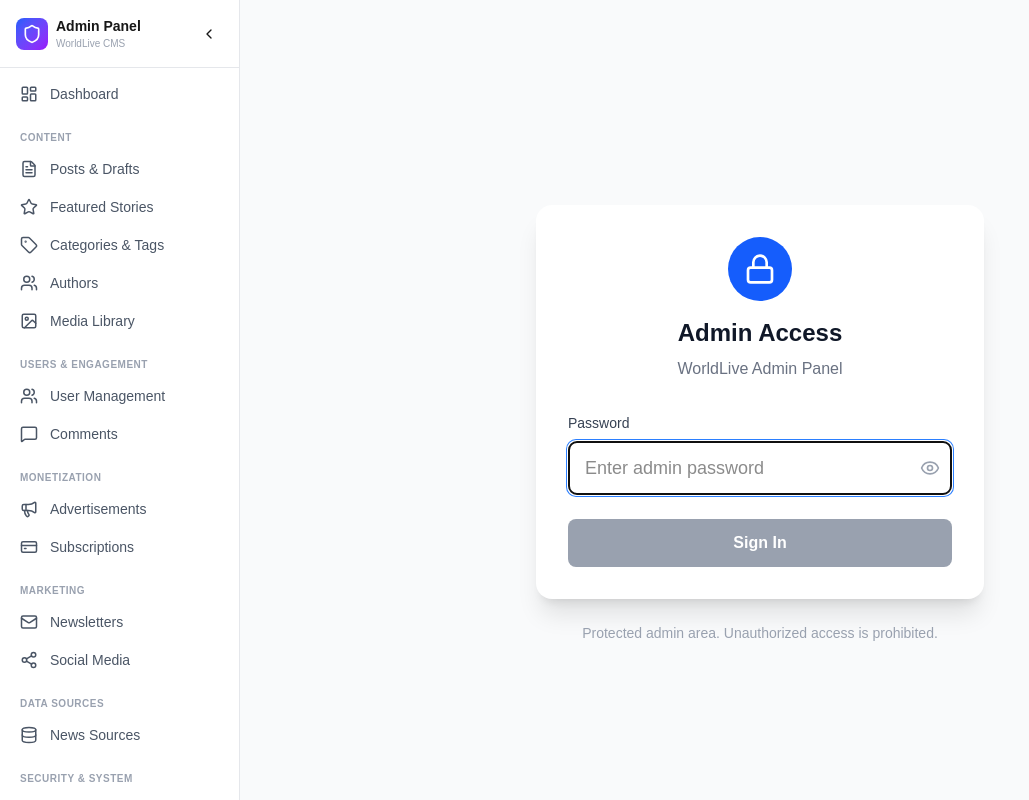
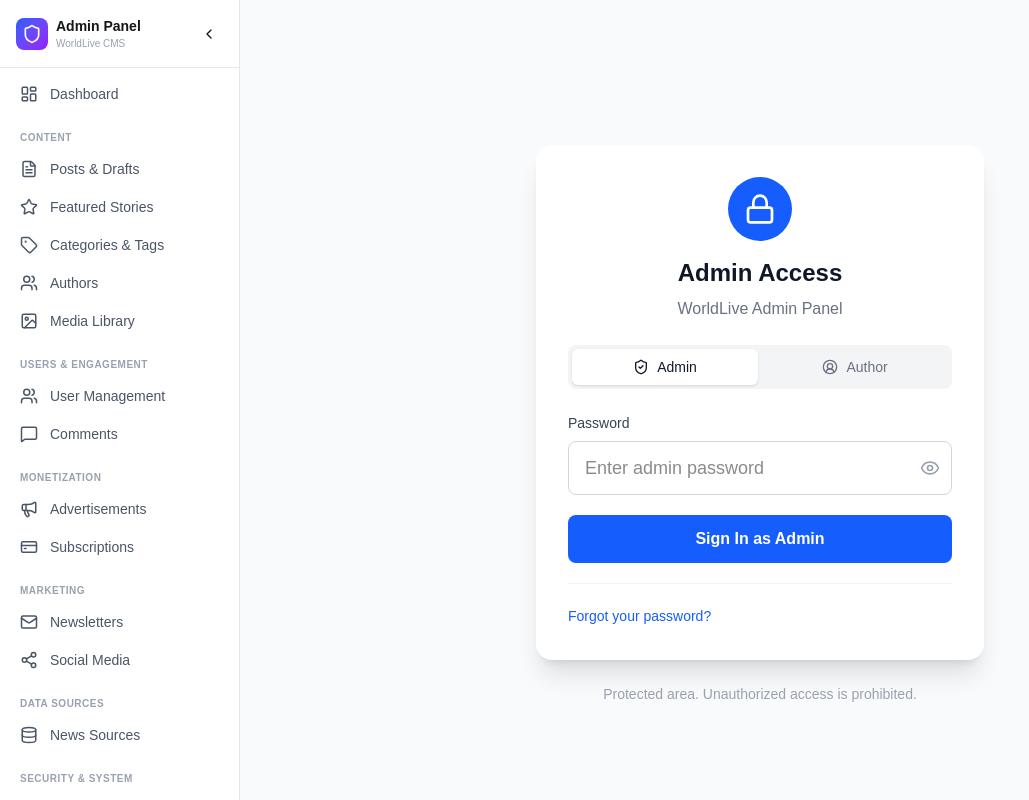
Before and after one commit to xneshaniy/news-app, a Next.js app: page /admin/login in a window 1280 px wide. Shown: the top 800 px of the page, without its empty margins (0-1029 px from the left). Built offline with nearby package versions, Linux system fonts and the light colour scheme.

Commit message:
Add forgot password notice with registered recovery email

```diff
--- a/src/app/admin/login/page.tsx
+++ b/src/app/admin/login/page.tsx
@@ -1,15 +1,29 @@
 "use client";
 
-import { useState } from "react";
+import { useState, useEffect } from "react";
 import { useRouter } from "next/navigation";
-import { Eye, EyeOff, Lock, AlertCircle } from "lucide-react";
+import { Eye, EyeOff, Lock, AlertCircle, ShieldCheck, UserCircle2, Info, Mail } from "lucide-react";
 
 export default function AdminLogin() {
   const router = useRouter();
+  const [mode, setMode] = useState<"admin" | "author">("admin");
   const [password, setPassword] = useState("");
+  const [email, setEmail] = useState("");
+  const [authorPassword, setAuthorPassword] = useState("");
   const [showPassword, setShowPassword] = useState(false);
   const [error, setError] = useState("");
   const [loading, setLoading] = useState(false);
+  const [showForgot, setShowForgot] = useState(false);
+  const [recoveryEmail, setRecoveryEmail] = useState("");
+
+  useEffect(() => {
+    fetch("/api/admin/recovery-email")
+      .then((res) => (res.ok ? res.json() : null))
+      .then((data) => {
+        if (data?.email) setRecoveryEmail(data.email);
+      })
+      .catch(() => {});
+  }, []);
 
   const handleSubmit = async (e: React.FormEvent) => {
     e.preventDefault();
@@ -17,11 +31,19 @@ export default function AdminLogin() {
     setLoading(true);
 
     try {
-      const res = await fetch("/api/admin/login", {
-        method: "POST",
-        headers: { "Content-Type": "application/json" },
-        body: JSON.stringify({ password }),
-      });
+      const body =
+        mode === "admin"
+          ? JSON.stringify({ password })
+          : JSON.stringify({ email, password: authorPassword });
+
+      const res = await fetch(
+        mode === "admin" ? "/api/admin/login" : "/api/admin/author-login",
+        {
+          method: "POST",
+          headers: { "Content-Type": "application/json" },
+          body,
+        }
+      );
 
       const data = await res.json();
 
@@ -29,7 +51,7 @@ export default function AdminLogin() {
         router.push("/admin");
         router.refresh();
       } else {
-        setError(data.error || "Invalid password");
+        setError(data.error || "Invalid credentials");
       }
     } catch {
       setError("Connection failed. Please try again.");
@@ -42,7 +64,7 @@ export default function AdminLogin() {
     <div className="min-h-screen flex items-center justify-center bg-gray-50 dark:bg-gray-900 px-4">
       <div className="w-full max-w-md">
         <div className="bg-white dark:bg-gray-800 rounded-2xl shadow-xl p-8">
-          <div className="text-center mb-8">
+          <div className="text-center mb-6">
             <div className="w-16 h-16 bg-blue-600 rounded-full flex items-center justify-center mx-auto mb-4">
               <Lock className="w-8 h-8 text-white" />
             </div>
@@ -50,7 +72,70 @@ export default function AdminLogin() {
             <p className="text-gray-500 dark:text-gray-400 mt-2">WorldLive Admin Panel</p>
           </div>
 
-          <form onSubmit={handleSubmit} className="space-y-6">
+          <div className="flex gap-1 bg-gray-100 dark:bg-gray-700 rounded-lg p-1 mb-6">
+            <button
+              type="button"
+              onClick={() => {
+                setMode("admin");
+                setError("");
+              }}
+              className={`flex-1 flex items-center justify-center gap-2 px-4 py-2 rounded-md text-sm font-medium transition-colors ${
+                mode === "admin"
+                  ? "bg-white dark:bg-gray-800 shadow-sm text-gray-900 dark:text-white"
+                  : "text-gray-500 hover:text-gray-700 dark:hover:text-gray-300"
+              }`}
+            >
+              <ShieldCheck className="w-4 h-4" />
+              Admin
+            </button>
+            <button
+              type="button"
+              onClick={() => {
+                setMode("author");
+                setError("");
+              }}
+              className={`flex-1 flex items-center justify-center gap-2 px-4 py-2 rounded-md text-sm font-medium transition-colors ${
+                mode === "author"
+                  ? "bg-white dark:bg-gray-800 shadow-sm text-gray-900 dark:text-white"
+                  : "text-gray-500 hover:text-gray-700 dark:hover:text-gray-300"
+              }`}
+            >
+              <UserCircle2 className="w-4 h-4" />
+              Author
+            </button>
+          </div>
+
+          {mode === "author" && (
+            <div className="flex items-start gap-2 bg-amber-50 dark:bg-amber-900/20 border border-amber-200 dark:border-amber-700/50 text-amber-700 dark:text-amber-400 px-4 py-3 rounded-lg mb-6">
+              <Info className="w-5 h-5 flex-shrink-0 mt-0.5" />
+              <div className="text-sm">
+                <p className="font-semibold mb-0.5">Author Login Notice</p>
+                <p>
+                  Each author has a separate email address and password. Please
+                  use your own login credentials to access your account. Do not
+                  use our email address or password.
+                </p>
+              </div>
+            </div>
+          )}
+
+          <form onSubmit={handleSubmit} className="space-y-5">
+            {mode === "author" && (
+              <div>
+                <label className="block text-sm font-medium text-gray-700 dark:text-gray-300 mb-2">
+                  Email
+                </label>
+                <input
+                  type="email"
+                  value={email}
+                  onChange={(e) => setEmail(e.target.value)}
+                  placeholder="you@worldlive.dpdns.org"
+                  className="w-full px-4 py-3 border border-gray-300 dark:border-gray-600 rounded-lg focus:ring-2 focus:ring-blue-500 focus:border-transparent dark:bg-gray-700 dark:text-white"
+                  required
+                />
+              </div>
+            )}
+
             <div>
               <label className="block text-sm font-medium text-gray-700 dark:text-gray-300 mb-2">
                 Password
@@ -58,11 +143,16 @@ export default function AdminLogin() {
               <div className="relative">
                 <input
                   type={showPassword ? "text" : "password"}
-                  value={password}
-                  onChange={(e) => setPassword(e.target.value)}
-                  placeholder="Enter admin password"
+                  value={mode === "admin" ? password : authorPassword}
+                  onChange={(e) =>
+                    mode === "admin"
+                      ? setPassword(e.target.value)
+                      : setAuthorPassword(e.target.value)
+                  }
+                  placeholder={
+                    mode === "admin" ? "Enter admin password" : "Enter your author password"
+                  }
                   className="w-full px-4 py-3 pr-12 border border-gray-300 dark:border-gray-600 rounded-lg focus:ring-2 focus:ring-blue-500 focus:border-transparent dark:bg-gray-700 dark:text-white text-lg"
-                  autoFocus
                   required
                 />
                 <button
@@ -84,16 +174,45 @@ export default function AdminLogin() {
 
             <button
               type="submit"
-              disabled={loading || !password}
+              disabled={loading}
               className="w-full py-3 bg-blue-600 hover:bg-blue-700 disabled:bg-gray-400 text-white font-semibold rounded-lg transition-colors disabled:cursor-not-allowed"
             >
-              {loading ? "Authenticating..." : "Sign In"}
+              {loading ? "Authenticating..." : mode === "admin" ? "Sign In as Admin" : "Sign In as Author"}
             </button>
           </form>
+
+          <div className="mt-5 pt-5 border-t border-gray-100 dark:border-gray-700/50">
+            <button
+              type="button"
+              onClick={() => setShowForgot(!showForgot)}
+              className="text-sm font-medium text-blue-600 dark:text-blue-400 hover:underline"
+            >
+              {showForgot ? "Hide" : "Forgot your password?"}
+            </button>
+
+            {showForgot && (
+              <div className="mt-3 flex items-start gap-2 bg-blue-50 dark:bg-blue-900/20 border border-blue-200 dark:border-blue-700/50 text-blue-700 dark:text-blue-400 px-4 py-3 rounded-lg">
+                <Mail className="w-5 h-5 flex-shrink-0 mt-0.5" />
+                <div className="text-sm">
+                  <p className="font-semibold mb-0.5">Forgot your password?</p>
+                  <p className="mb-1">
+                    Your registered personal email address is:
+                  </p>
+                  <p className="font-mono font-bold text-base mb-1">
+                    {recoveryEmail || "admin@worldlive.dpdns.org"}
+                  </p>
+                  <p>
+                    Use this email address to reset your password. If you no
+                    longer have access to this email, please contact support.
+                  </p>
+                </div>
+              </div>
+            )}
+          </div>
         </div>
 
         <p className="text-center text-gray-400 dark:text-gray-500 text-sm mt-6">
-          Protected admin area. Unauthorized access is prohibited.
+          Protected area. Unauthorized access is prohibited.
         </p>
       </div>
     </div>
--- /dev/null
+++ b/src/app/api/admin/recovery-email/route.ts
@@ -0,0 +1,6 @@
+import { NextResponse } from "next/server";
+
+export async function GET() {
+  const email = process.env.ADMIN_EMAIL || "";
+  return NextResponse.json({ email });
+}
```
